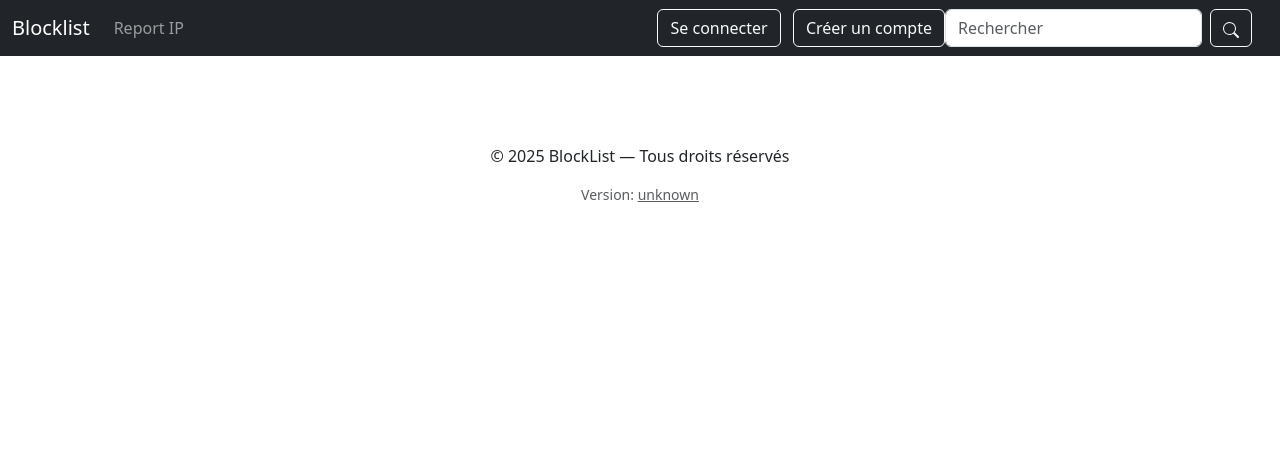
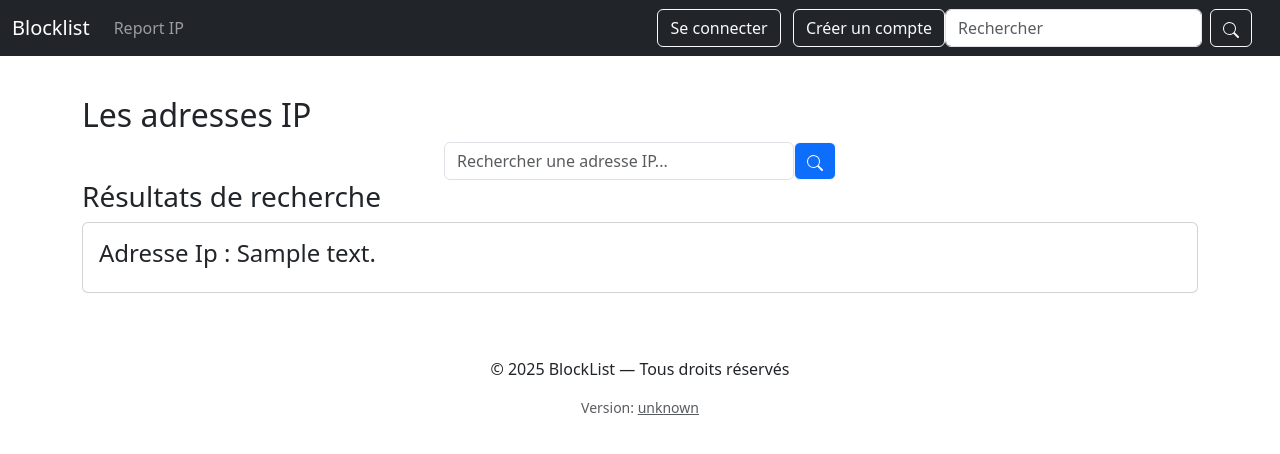
Before and after one commit to AntoineBergeron1/BlockList, a Django app: page / in a window 1280 px wide. Shown: the top 454 px of the page. Run offline with Django 5.2, Linux system fonts and the light colour scheme; tables that the repository leaves empty hold one stand-in row (values such as "Sample post"); some libraries are stand-ins or nearby versions.

Commit message:
feat : Ajout des fonctionnalités de recherche d'adresses

```diff
--- a/src/deepweb/forms.py
+++ b/src/deepweb/forms.py
@@ -2,7 +2,6 @@ from django import forms
 from django.contrib.auth import get_user_model
 from django.contrib.auth.forms import UserCreationForm
 from .models import User, Report, IPAddress
-
 
 
 class RegisterForm(UserCreationForm):
@@ -112,16 +111,19 @@ class LoginForm(forms.Form):
         required=True,
         widget=forms.TextInput(attrs={"class": "form-control"}),
         label="Nom d'utilisateur",
-          error_messages = {"required" : "Nom d'utilisateur : Le nom d'utilisateur est obligatoire",
-        "invalid" : "Nom d'utilisateur : Le nom d'utilisateur n'est pas conforme"}
-
+        error_messages={
+            "required": "Nom d'utilisateur : Le nom d'utilisateur est obligatoire",
+            "invalid": "Nom d'utilisateur : Le nom d'utilisateur n'est pas conforme",
+        },
     )
     password = forms.CharField(
         required=True,
         widget=forms.PasswordInput(attrs={"class": "form-control"}),
         label="Mot de passe",
-        error_messages = {"required" : "Mot de passe : Le mot de passe est obligatoire",
-        "invalid" : "Mot de passe : Le mot de passe n'est pas conforme"}
+        error_messages={
+            "required": "Mot de passe : Le mot de passe est obligatoire",
+            "invalid": "Mot de passe : Le mot de passe n'est pas conforme",
+        },
     )
 
 
@@ -130,6 +132,7 @@ class ReportForm(forms.ModelForm):
     Form for reporting an IP address.
     IP address field can be readonly when coming from IP detail page.
     """
+
     ip_address = forms.CharField(
         label="Adresse IP",
         required=True,
@@ -137,7 +140,7 @@ class ReportForm(forms.ModelForm):
         error_messages={
             "required": "L'adresse IP est obligatoire.",
             "invalid": "L'adresse IP n'est pas valide.",
-        }
+        },
     )
 
     class Meta:
@@ -145,11 +148,13 @@ class ReportForm(forms.ModelForm):
         fields = ["ip_address", "reason", "comment"]
         widgets = {
             "reason": forms.Select(attrs={"class": "form-control"}),
-            "comment": forms.Textarea(attrs={
-                "class": "form-control",
-                "rows": 5,
-                "placeholder": "Décrivez l'activité suspecte observée..."
-            }),
+            "comment": forms.Textarea(
+                attrs={
+                    "class": "form-control",
+                    "rows": 5,
+                    "placeholder": "Décrivez l'activité suspecte observée...",
+                }
+            ),
         }
         labels = {
             "reason": "Raison du signalement",
@@ -176,7 +181,7 @@ class ReportForm(forms.ModelForm):
                 initial=ip_address,
                 disabled=True,
                 required=False,
-                widget=forms.TextInput(attrs={"class": "form-control"})
+                widget=forms.TextInput(attrs={"class": "form-control"}),
             )
 
         # Make IP field readonly if specified
@@ -202,3 +207,19 @@ class ReportForm(forms.ModelForm):
                 raise forms.ValidationError(f"Adresse IP invalide : {e}")
 
         return ip_input
+
+
+class SearchForm(forms.Form):
+    recherche = forms.CharField(
+        max_length=100,
+        min_length=3,
+        required=True,
+        widget=forms.TextInput(
+            attrs={
+                "class": "form-control ",
+                "style": "width : 350px;",
+                "placeholder": "Rechercher une adresse IP...",
+            }
+        ),
+        label="",
+    )
--- a/src/deepweb/templates/deepweb/base.html
+++ b/src/deepweb/templates/deepweb/base.html
@@ -5,13 +5,13 @@
     <meta charset="utf-8" />
     <meta name="viewport" content="width=device-width, initial-scale=1" />
     <meta name="description" content="Plateforme d'activités" />
-    <title>
-      {% block title %}
-      {% endblock %}
-    </title>
+    <title>{% block title %} {% endblock %}</title>
 
     <!-- Bootstrap core CSS -->
-    <link href="{% static 'bootstrap/dist/css/bootstrap.min.css' %}" rel="stylesheet" />
+    <link
+      href="{% static 'bootstrap/dist/css/bootstrap.min.css' %}"
+      rel="stylesheet"
+    />
 
     <!-- Ton CSS personnalisé -->
     <link rel="stylesheet" href="{% static 'activities/styles/styles.css' %}" />
@@ -23,56 +23,97 @@
       <div class="container-fluid">
         <a class="navbar-brand" href="{% url 'index' %}">Blocklist</a>
 
-        <button class="navbar-toggler" type="button" data-bs-toggle="collapse" data-bs-target="#navbarContent" aria-controls="navbarContent" aria-expanded="false" aria-label="Toggle navigation"><span class="navbar-toggler-icon"></span></button>
+        <button
+          class="navbar-toggler"
+          type="button"
+          data-bs-toggle="collapse"
+          data-bs-target="#navbarContent"
+          aria-controls="navbarContent"
+          aria-expanded="false"
+          aria-label="Toggle navigation"
+        >
+          <span class="navbar-toggler-icon"></span>
+        </button>
 
-        <div class="collapse navbar-collapse justify-content-end" id="navbarContent">
+        <div
+          class="collapse navbar-collapse justify-content-end"
+          id="navbarContent"
+        >
           <ul class="navbar-nav me-auto mb-2 mb-lg-0">
             <li class="nav-item">
               <a class="nav-link" href="{% url 'report_ip' %}">Report IP</a>
             </li>
           </ul>
 
-        <div>
-       {% if user.is_authenticated %}
-            {% if user.is_staff %}
-              <a class="btn btn-primary" href="{% url 'list_user' %}">Utilisateurs</a>
+          <div>
+            {% if user.is_authenticated %} {% if user.is_staff %}
+            <a class="btn btn-primary" href="{% url 'list_user' %}"
+              >Utilisateurs</a
+            >
             {% endif %}
-            <a class="btn btn-primary" href="{% url 'deconnecter' %}">Se déconnecter</a>
-          {% else %}
-            <a class="btn btn-outline-light me-2" href="{% url 'connecter' %}">Se connecter</a>
-            <a class="btn btn-outline-light" href="{% url 'register' %}">Créer un compte</a>
-        {% endif %}
+            <a class="btn btn-primary" href="{% url 'deconnecter' %}"
+              >Se déconnecter</a
+            >
+            {% else %}
+            <a class="btn btn-outline-light me-2" href="{% url 'connecter' %}"
+              >Se connecter</a
+            >
+            <a class="btn btn-outline-light" href="{% url 'register' %}"
+              >Créer un compte</a
+            >
+            {% endif %}
+          </div>
 
-
-
-
+          <form
+            class="d-flex me-3"
+            id="formRecherche"
+            role="search"
+            method="POST"
+          >
+            {% csrf_token %}
+            <input
+              class="form-control me-2"
+              type="search"
+              placeholder="Rechercher"
+              aria-label="Search"
+            />
+            <button class="btn btn-outline-light" type="submit">
+              <svg
+                xmlns="http://www.w3.org/2000/svg"
+                width="16"
+                height="16"
+                fill="currentColor"
+                class="bi bi-search"
+                viewBox="0 0 16 16"
+              >
+                <path
+                  d="M11.742 10.344a6.5 6.5 0 1 0-1.397 1.398h-.001q.044.06.098.115l3.85 3.85a1 1 0 0 0 1.415-1.414l-3.85-3.85a1 1 0 0 0-.115-.1zM12 6.5a5.5 5.5 0 1 1-11 0 5.5 5.5 0 0 1 11 0"
+                />
+              </svg>
+            </button>
+          </form>
         </div>
-
-
-          <form class="d-flex me-3 " role="search">
-            <input class="form-control me-2" type="search" placeholder="Rechercher" aria-label="Search" />
-            <button class="btn btn-outline-light" type="submit"><svg xmlns="http://www.w3.org/2000/svg" width="16" height="16" fill="currentColor" class="bi bi-search" viewBox="0 0 16 16">
-            <path d="M11.742 10.344a6.5 6.5 0 1 0-1.397 1.398h-.001q.044.06.098.115l3.85 3.85a1 1 0 0 0 1.415-1.414l-3.85-3.85a1 1 0 0 0-.115-.1zM12 6.5a5.5 5.5 0 1 1-11 0 5.5 5.5 0 0 1 11 0"/>
-            </svg></button>
-          </form>
-
-        </div>
-
       </div>
     </nav>
 
-
     <!-- Main content -->
     <main role="main" class="container py-5 mt-5">
-      {% block contenu %}
-
-      {% endblock %}
+      {% block contenu %} {% endblock %}
     </main>
 
     <footer class="">
       <div class="container text-center">
         <p>&copy; {{ year|default:'2025' }} BlockList — Tous droits réservés</p>
-        <p class="small text-muted">Version: <a href="https://github.com/MaximeMichaud/420-18D-FX-Maxime-Antoine-Ariane/commit/{{ GIT_COMMIT_HASH }}" target="_blank" rel="noopener" class="text-muted">{{ GIT_COMMIT_HASH }}</a></p>
+        <p class="small text-muted">
+          Version:
+          <a
+            href="https://github.com/MaximeMichaud/420-18D-FX-Maxime-Antoine-Ariane/commit/{{ GIT_COMMIT_HASH }}"
+            target="_blank"
+            rel="noopener"
+            class="text-muted"
+            >{{ GIT_COMMIT_HASH }}</a
+          >
+        </p>
       </div>
     </footer>
 
--- a/src/deepweb/templates/deepweb/index.html
+++ b/src/deepweb/templates/deepweb/index.html
@@ -1,24 +1,60 @@
-
-{% extends "deepweb/base.html" %}
-
-{% block contenu %}
-
-{% if messages %}
+{% extends "deepweb/base.html" %} {% block contenu %} {% if messages %}
 <ul class="messages list-unstyled">
-    {% for message in messages %}
-    <li {% if message.tags %} class="alert alert-{{ message.tags }} "{% endif %}>{{ message }}</li>
-    {% endfor %}
+  {% for message in messages %}
+  <li {% if message.tags %} class="alert alert-{{ message.tags }} " {% endif %}>
+    {{ message }}
+  </li>
+  {% endfor %}
 </ul>
+{% endif %} {% if form.errors %}
+<div class="alert alert-danger">
+  {% for field, errors in form.errors.items %} {% for error in errors %}
+  <p>{{ error }}</p>
+  {% endfor %} {% endfor %}
+</div>
 {% endif %}
 
-    {% if form.errors %}
-        <div class="alert alert-danger">
-            {% for field, errors in form.errors.items %}
-              {% for error in errors %}
-                <p>{{ error }}</p>
-              {% endfor %}
-            {% endfor %}
-        </div>
-    {% endif %}
+<section>
+    <h2>Les adresses IP</h2>
+
+  <form
+    method="POST"
+    class="d-flex justify-content-center"
+    id="formRecherche"
+    role="search"
+    action="{% url 'rechercher' %}"
+    novalidate
+  >
+    {% csrf_token %} {{form}}
+    <button class="btn btn-primary btn-outline-light" type="submit">
+      <svg
+        xmlns="http://www.w3.org/2000/svg"
+        width="16"
+        height="16"
+        fill="currentColor"
+        class="bi bi-search"
+        viewBox="0 0 16 16"
+      >
+        <path
+          d="M11.742 10.344a6.5 6.5 0 1 0-1.397 1.398h-.001q.044.06.098.115l3.85 3.85a1 1 0 0 0 1.415-1.414l-3.85-3.85a1 1 0 0 0-.115-.1zM12 6.5a5.5 5.5 0 1 1-11 0 5.5 5.5 0 0 1 11 0"
+        />
+      </svg>
+    </button>
+  </form>
+
+  <h3>Résultats de recherche</h3>
+  <ul class="list-unstyled">
+    {% for ip in results %}
+    <li>
+      <div class="card">
+        <div class="card-body">
+          <h4 class="card-title"> Adresse Ip : {{ ip.address }}</h2>
+     </div>
+    </li>
+    {% empty %}
+    <li>Aucun résultat trouvé.</li>
+    {% endfor %}
+  </ul>
+</section>
 
 {% endblock %}
--- a/src/deepweb/urls.py
+++ b/src/deepweb/urls.py
@@ -2,16 +2,16 @@ from django.urls import path
 from . import views
 
 urlpatterns = [
-    path('', views.index, name='index'),
-    path('signup/', views.register, name='signup'),
+    path("", views.index, name="index"),
+    path("signup/", views.register, name="signup"),
     path("accounts/register/", views.register, name="register"),
     path("accounts/login/", views.connecter, name="connecter"),
-    path('accounts/logout/', views.deconnecter, name='deconnecter'),
-    path('user/', views.list_user, name='list_user'),
-    path('user/<int:pk>', views.list_user_update, name='list_user_update'),
-
+    path("accounts/logout/", views.deconnecter, name="deconnecter"),
+    path("search/", views.rechercher, name="rechercher"),
+    path("user/", views.list_user, name="list_user"),
+    path("user/<int:pk>", views.list_user_update, name="list_user_update"),
     # IP and Report URLs
-    path('check/<str:ip_address>/', views.ip_detail, name='ip_detail'),
-    path('report/', views.report_ip, name='report_ip'),
-    path('report/<str:ip_address>/', views.report_ip, name='report_ip'),
+    path("check/<str:ip_address>/", views.ip_detail, name="ip_detail"),
+    path("report/", views.report_ip, name="report_ip"),
+    path("report/<str:ip_address>/", views.report_ip, name="report_ip"),
 ]
--- a/src/deepweb/views.py
+++ b/src/deepweb/views.py
@@ -1,7 +1,7 @@
 import os
 import ipaddress
 from .models import User, IPAddress, Report
-from .forms import RegisterForm, LoginForm, ReportForm
+from .forms import RegisterForm, LoginForm, ReportForm, SearchForm
 from django.shortcuts import render, redirect, get_object_or_404
 from django.contrib import messages
 from django.contrib.auth import login, logout, authenticate
@@ -9,15 +9,24 @@ from django.contrib.auth.decorators import login_required
 from django.core.files.storage import FileSystemStorage
 from django.db.models import Count, Min, Max
 from django.http import Http404
-from django.conf import settings  # TODO: Used for DEBUG in login view quick-login buttons
+from django.conf import (
+    settings,
+)  # TODO: Used for DEBUG in login view quick-login buttons
 
 utilisateurs = User.objects.all()
+reports = Report.objects.all()
 
 # Create your views here.
 
 
 def index(request):
-    return render(request, "deepweb/index.html")
+    form = SearchForm()
+    return render(
+        request,
+        "deepweb/index.html",
+        {"form": form, "results": IPAddress.objects.all(), "reports": reports},
+    )
+
 
 def register(request):
     if request.method == "POST":
@@ -35,7 +44,6 @@ def register(request):
         form = RegisterForm()
 
     return render(request, "deepweb/register.html", {"form": form})
-
 
 
 def connecter(request):
@@ -58,7 +66,9 @@ def connecter(request):
         form = LoginForm()
 
     # TODO: Remove 'debug' context when removing quick-login development buttons
-    return render(request, "deepweb/login.html", {"form": form, "debug": settings.DEBUG})
+    return render(
+        request, "deepweb/login.html", {"form": form, "debug": settings.DEBUG}
+    )
 
 
 def deconnecter(request):
@@ -128,7 +138,7 @@ def report_ip(request, ip_address=None):
 
             messages.success(
                 request,
-                f"Signalement enregistré avec succès pour l'IP {report.ip_address.address}!"
+                f"Signalement enregistré avec succès pour l'IP {report.ip_address.address}!",
             )
             return redirect("ip_detail", ip_address=report.ip_address.address)
         else:
@@ -143,6 +153,7 @@ def report_ip(request, ip_address=None):
 
     return render(request, "deepweb/report_form.html", context)
 
+
 @login_required
 def list_user(request):
     """Liste utilisateurs"""
@@ -152,17 +163,41 @@ def list_user(request):
     if not request.user.is_staff:
         return render(request, "deepweb/403.html")
 
-    return render(request, "deepweb/list_user.html", {'utilisateurs':utilisateurs, 'user':user})
+    return render(
+        request, "deepweb/list_user.html", {"utilisateurs": utilisateurs, "user": user}
+    )
+
 
 @login_required
 def list_user_update(request, pk):
     """Liste utilisateurs mise a jour"""
-    utilisateur = get_object_or_404(User,id=pk)
+    utilisateur = get_object_or_404(User, id=pk)
 
     if request.method == "POST":
         utilisateur.is_staff = "is_staff" in request.POST
         utilisateur.is_active = "is_active" in request.POST
         utilisateur.save()
 
+    return redirect("list_user")
 
-    return redirect('list_user')
+
+def rechercher(request):
+    if request.method == "POST":
+        print("méthode post détectée")
+        form = SearchForm(request.POST)
+        if form.is_valid():
+            print("formulaire valide")
+            resultat_recherche = form.cleaned_data["recherche"]
+            if resultat_recherche:
+                results = IPAddress.objects.filter(address=resultat_recherche)
+            else:
+
+                results = IPAddress.objects.none()
+        else:
+            results = IPAddress.objects.all()
+
+    return render(
+        request,
+        "deepweb/index.html",
+        {"form": form, "results": results, "reports": reports},
+    )
```
